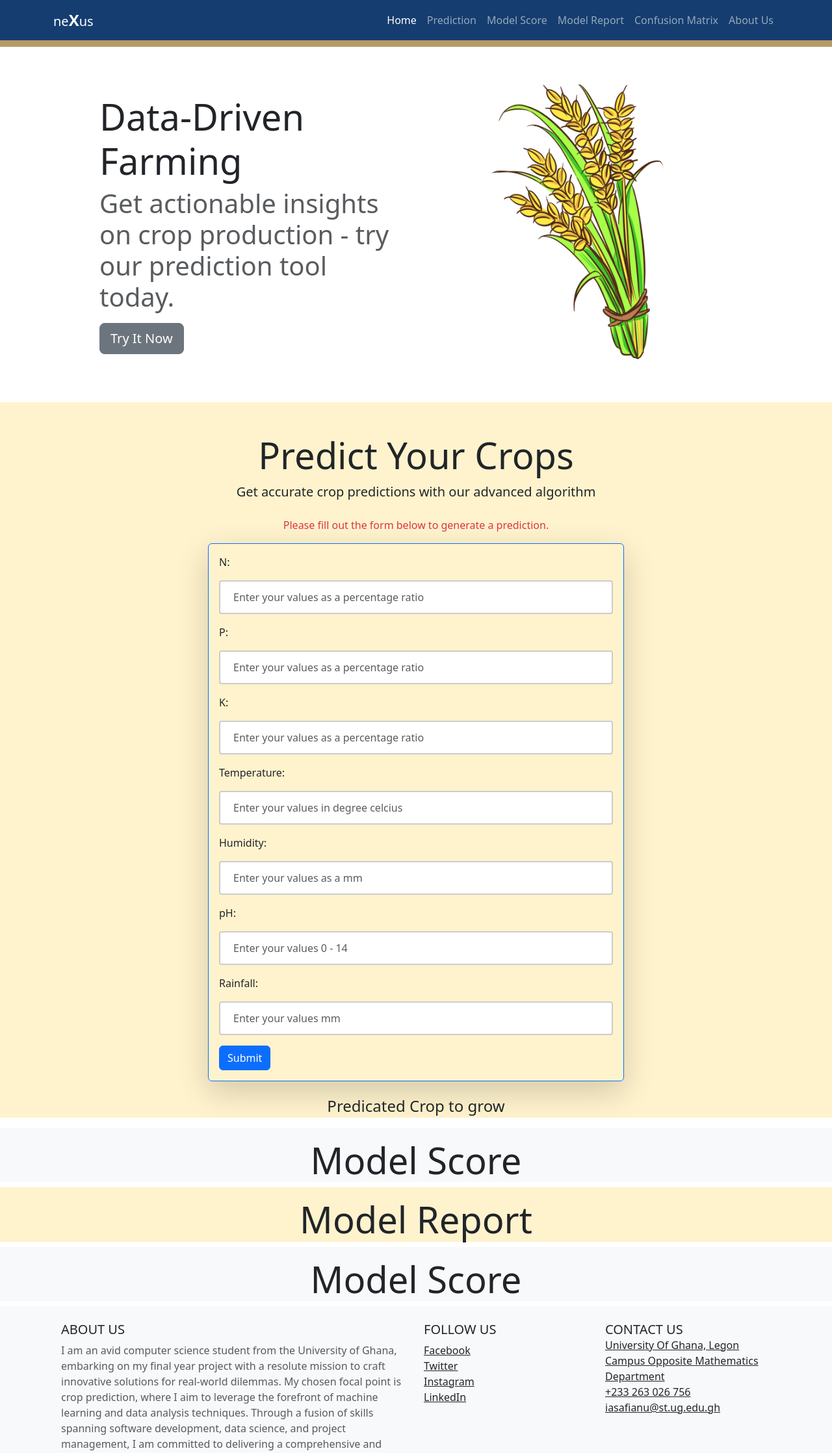
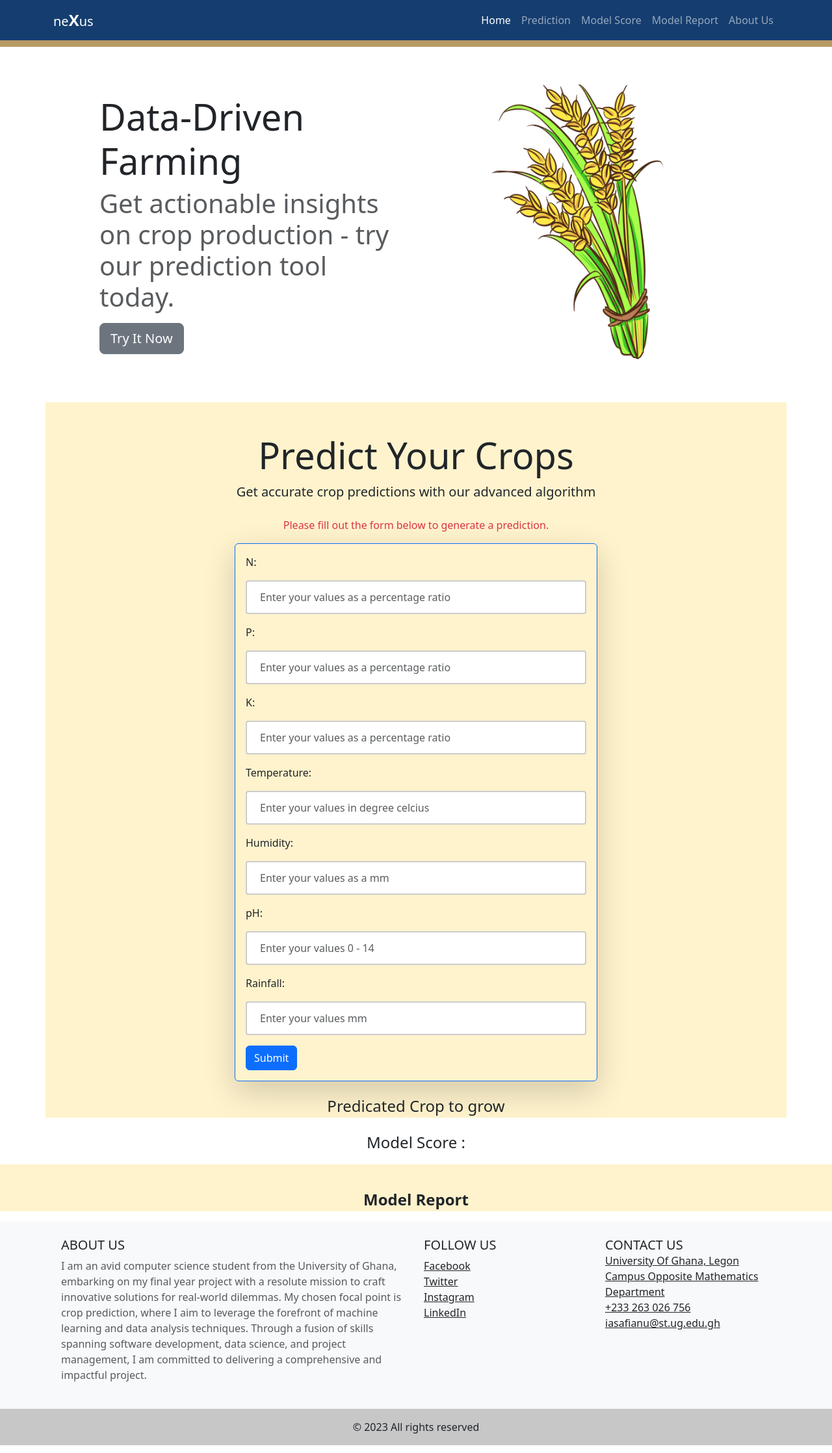
Before and after one commit to ibra15-cyber/smart_cultivation, a Flask app: page / in a window 1280 px wide. Shown: the top 2236 px of the page at 65% size. Run offline with Flask 2, Linux system fonts and the light colour scheme; parts of the project's set-up code (start-up, migrations or seed data) failed here and were passed over; some libraries are stand-ins or nearby versions.

Commit message:
after solving the issue with consistency of model score

```diff
--- a/app.py
+++ b/app.py
@@ -1,7 +1,6 @@
 from flask import Flask, render_template, request
 import pandas as pd
 import joblib
-from sklearn.metrics import confusion_matrix, classification_report, accuracy_score
 import numpy as np
 from sklearn import model_selection
 from sklearn import preprocessing
@@ -11,7 +10,6 @@ from sklearn.svm import SVC
 from sklearn.ensemble import RandomForestClassifier
 from sklearn.metrics import confusion_matrix, classification_report, accuracy_score
 from sklearn.ensemble import BaggingClassifier
-from sklearn.metrics import mean_absolute_error, mean_squared_error, make_scorer
 import warnings
 warnings.filterwarnings('ignore')
 from sklearn.model_selection import cross_val_score
@@ -20,23 +18,10 @@ from sklearn.model_selection import cross_val_score
 # load the trained model
 model = joblib.load('bagging_classifier.joblib')
 
-###we want to calculate the score and generate report
-df = pd.read_csv('./Crop_recommendation.csv')
-X = df.drop(['label'], axis=1) # our independent variable; removing the label as part of our data and saving the rest as x
-y = df['label']
+# load the test data
+y_test = np.load('./y_test.npy', allow_pickle=True)
+X_test = np.load('./X_test.npy', allow_pickle=True)
 
-#splitting data into train and test
-X_train,X_test,y_train,y_test = model_selection.train_test_split(X,y)
-
-#piping it
-pipe1 = make_pipeline(preprocessing.StandardScaler(),RandomForestClassifier(n_estimators = 10)) #
-
-# BaggingClassifier trains multiple instances of a base estimator (such as a decision tree, k-nearest neighbors, or logistic regression) on different subsets of the training data and aggregates their predictions to make a final prediction.
-bag_model = BaggingClassifier(base_estimator=pipe1,n_estimators=100,
-                                    oob_score=True,random_state=0,max_samples=0.8)
-
-bag_model.fit(X_train,y_train) #training the module
-# create an instance of the Flask class
 app = Flask(__name__)
 
 # define a route for handling HTTP GET and POST requests to the root URL ('/')
@@ -65,20 +50,22 @@ def index():
                              'temperature': [temperature], 'humidity': [humidity],
                              'ph': [ph], 'rainfall': [rainfall]})
 
+        y_pred = model.predict(X_test)
+
         # use the model to generate predictions
         prediction = model.predict(data)
 
-        # added the below lines because i needed the score and classification report
+        # model accuracy
+        # accuracy = accuracy_score(y_test, y_pred)  #this too will work
 
-        bg_score = bag_model.score(X_test, y_test) #bag_model.score(x_test,y_test) would calculate the mean accuracy of the BaggingClassifier model on the test data x_test and y_test
+        accuracy = model.score(X_test, y_test) #true score
 
-        y_pred = bag_model.predict(X_test) #would generate predicted labels for the test data x_test using the BaggingClassifier model that was trained earlier.
-        report = classification_report(y_test, y_pred)
-
-        cm = confusion_matrix(y_test, y_pred)
+        #model class report
+        class_report = classification_report(y_pred, y_test)
+        # print(class_report)
 
 
-        return render_template('index.html', prediction=prediction, report=report, bg_score=bg_score, cm=cm, scroll=True)
+        return render_template('index.html', prediction=prediction, report=class_report, bg_score=accuracy, scroll=True)
 
     # if the request is a GET request, just render the template without any data
     message = 'Please fill out the form below to generate a prediction.'
--- a/templates/index.html
+++ b/templates/index.html
@@ -47,9 +47,6 @@
                 <a class="nav-link" href="#report">Model Report</a>
               </li>
               <li class="nav-item">
-                <a class="nav-link" href="#cm">Confusion Matrix</a>
-              </li>
-              <li class="nav-item">
                 <a class="nav-link" href="#about">About Us</a>
               </li>
             </ul>
@@ -57,7 +54,7 @@
         </div>
       </nav>
       <section>
-        <div class="container-lg">
+        <div class="container">
           <div class="row justify-content-center align-items-center pt-5 pb-5">
             <div class="col-md-5">
               <h1>
@@ -83,7 +80,7 @@
           </div>
         </div>
       </section>
-      <section class="pt-5 bg-warning-subtle">
+      <section class="container-sm pt-5 bg-warning-subtle">
         <div class="text-center">
           <h1 class="display-4 lead" id="prediction">Predict Your Crops</h1>
           <p class="lead mb-4">
@@ -95,7 +92,7 @@
           <div>{{ message }}</div>
           {% endif %}
         </div>
-        <form id="my-form"
+        <form id="my-form "
           action="{{url_for('index')}}"
           method="POST"
           class="border border-primary p-3 rounded shadow-lg"
@@ -170,9 +167,10 @@
 
       </section>
 
-      <section class="bg-light" id="score">
-        <div class="container-lg">
-          <h2 class="display-4 lead text-center pt-3">Model Score</h2>
+      <section class="justify-content-center text-center">
+
+            <div class="container-lg" id="score">
+              <p id="result" class="lead"> Model Score : </p>
               {% if bg_score %}
               <pre class="text-tiny lead text-center pb-5">
                 {{bg_score}}
@@ -182,9 +180,9 @@
 
       </section>
 
-      <section class="bg-warning-subtle" id="report">
-        <div class="container-lg">
-          <h2 class="display-4 lead text-center pt-3">Model Report</h2>
+      <section class="pt-3 bg-warning-subtle">
+        <p id="result" class="fw-bold"> Model Report </p>
+        <div class="container-lg" id="report">
           {% if report %}
           <pre class="text-tiny lead text-center pb-5">
             {{report}}
@@ -193,17 +191,7 @@
         </div>
         </section>
 
-        <section class="bg-light" id="score">
-          <div class="container-lg">
-            <h2 class="display-4 lead text-center pt-3">Model Score</h2>
-                {% if cm %}
-                <pre class="text-tiny lead text-center pb-5">
-                  {{cm}}
-                </pre>
-                {% endif %}
-              </div>
 
-        </section>
 
 
       <section>
```
Also changed, not shown: offline_requirements.txt (added, +20 -0 lines), 4 other files.
